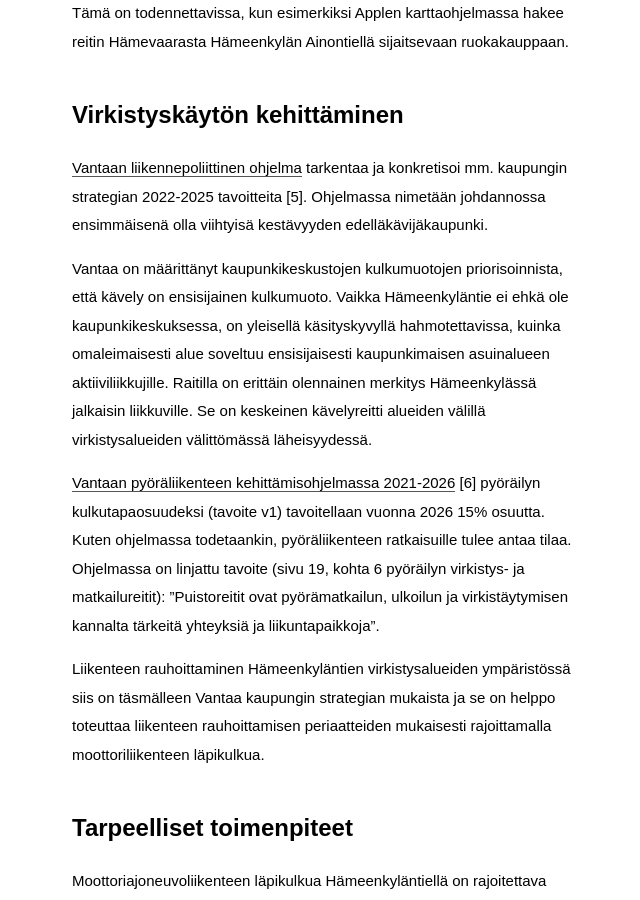
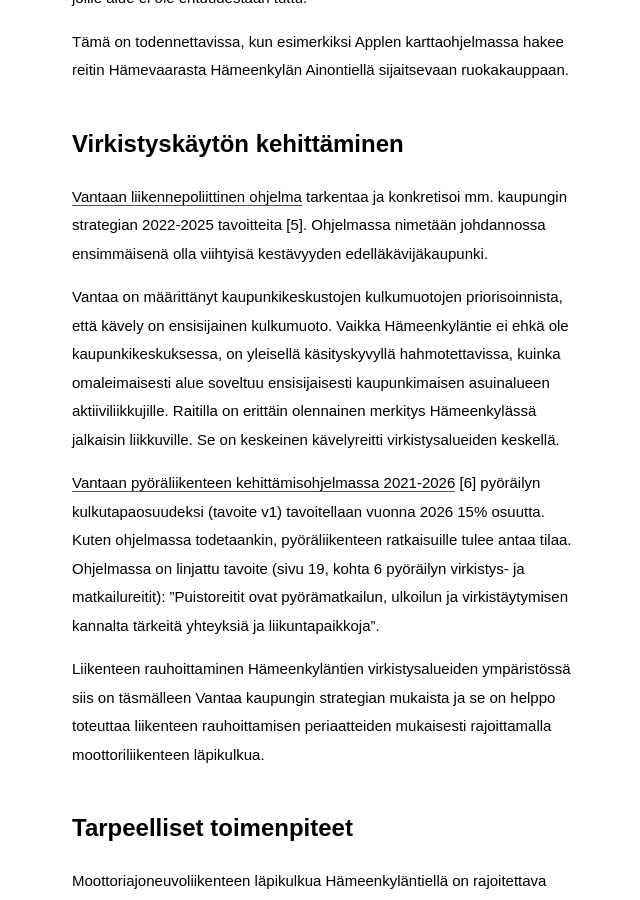
Before and after one commit to klaalo/klaalo.github.io, a Jekyll site: the page built from _posts/2025-08-17-moottoriajoneuvoliikenteen-rajoittaminen-hameenkylantiella.md, in a window 1280 px wide and 900 px high, scrolled down 2848 px. Shown: the whole window, without its empty margins (318-958 px from the left). Built offline with Jekyll 4.4.1, drawn with Linux system fonts in a browser that asks for light colours; some web fonts are replaced; some of the changed text lies outside the part shown.

Commit message:
Minor fixes

```diff
--- a/_posts/2025-08-17-moottoriajoneuvoliikenteen-rajoittaminen-hameenkylantiella.md
+++ b/_posts/2025-08-17-moottoriajoneuvoliikenteen-rajoittaminen-hameenkylantiella.md
@@ -55,7 +55,7 @@ Tämä on todennettavissa, kun esimerkiksi Applen karttaohjelmassa hakee reitin
 
 [Vantaan liikennepoliittinen ohjelma](https://www.vantaa.fi/sites/default/files/document/Vantaan%20liikennepoliittinen%20ohjelma%202023%20hyväksytty%20%28ID%20303618%29.pdf) tarkentaa ja konkretisoi mm. kaupungin strategian 2022-2025 tavoitteita [5]. Ohjelmassa nimetään johdannossa ensimmäisenä olla viihtyisä kestävyyden edelläkävijäkaupunki.
 
-Vantaa on määrittänyt kaupunkikeskustojen kulkumuotojen priorisoinnista, että kävely on ensisijainen kulkumuoto. Vaikka Hämeenkyläntie ei ehkä ole kaupunkikeskuksessa, on yleisellä käsityskyvyllä hahmotettavissa, kuinka omaleimaisesti alue soveltuu ensisijaisesti kaupunkimaisen asuinalueen aktiiviliikkujille. Raitilla on erittäin olennainen merkitys Hämeenkylässä jalkaisin liikkuville. Se on keskeinen kävelyreitti alueiden välillä virkistysalueiden välittömässä läheisyydessä.
+Vantaa on määrittänyt kaupunkikeskustojen kulkumuotojen priorisoinnista, että kävely on ensisijainen kulkumuoto. Vaikka Hämeenkyläntie ei ehkä ole kaupunkikeskuksessa, on yleisellä käsityskyvyllä hahmotettavissa, kuinka omaleimaisesti alue soveltuu ensisijaisesti kaupunkimaisen asuinalueen aktiiviliikkujille. Raitilla on erittäin olennainen merkitys Hämeenkylässä jalkaisin liikkuville. Se on keskeinen kävelyreitti virkistysalueiden keskellä.
 
 [Vantaan pyöräliikenteen kehittämisohjelmassa 2021-2026](https://static.traficom.fi/sites/default/files/media/file/Vantaan%20pyöräliikenteen%20kehittämisohjelma.pdf) [6] pyöräilyn kulkutapaosuudeksi (tavoite v1) tavoitellaan vuonna 2026 15% osuutta. Kuten ohjelmassa todetaankin, pyöräliikenteen ratkaisuille tulee antaa tilaa. Ohjelmassa on linjattu tavoite (sivu 19, kohta 6 pyöräilyn virkistys- ja matkailureitit): ”Puistoreitit ovat pyörämatkailun, ulkoilun ja virkistäytymisen kannalta tärkeitä yhteyksiä ja liikuntapaikkoja”.
 
```
Also changed, not shown: other parts of _posts/2025-08-17-moottoriajoneuvoliikenteen-rajoittaminen-hameenkylantiella.md (+2 -2 lines).
